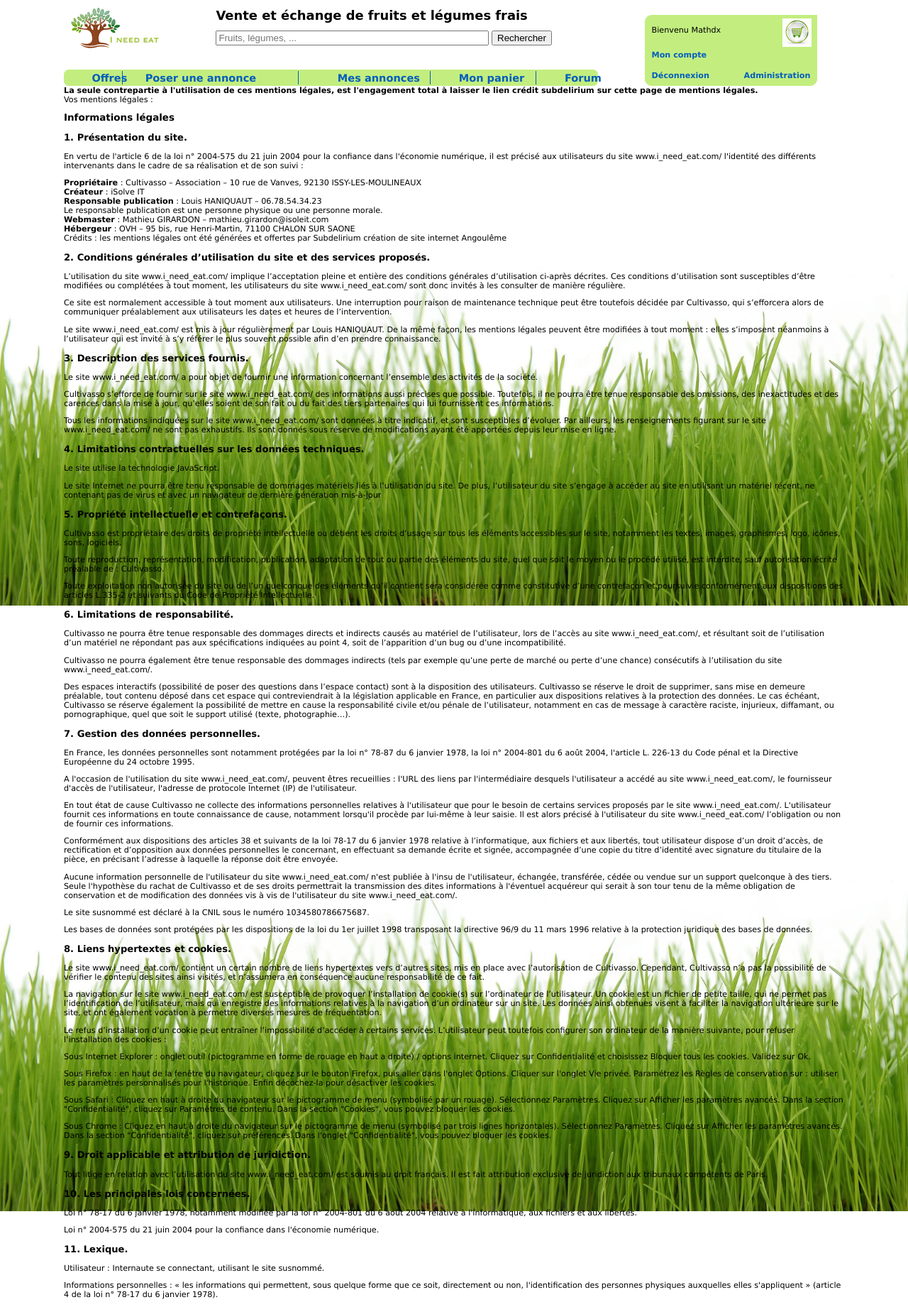
After one commit to grandmechantloup/INEEDEAT, a PHP site: page /INEEDEAT/accueil/mentions_legales.php in a window 1280 px wide. The commit adds this page. Shown: the whole page at 71% size. Run offline with PHP 8.4, Linux system fonts and the light colour scheme; a user stored in the database is signed in; data comes from the database, SQL or seed files in the repository.

Commit message:
fv
regre

```diff
--- /dev/null
+++ b/accueil/mentions_legales.php
@@ -0,0 +1,70 @@
+<?php session_start(); ?>
+<!DOCTYPE html>
+<html>
+	<head>
+		<meta charset="utf-8" />
+		<link rel="stylesheet" type="text/css" href="../css/style.css">
+		<title> mentions_legales </title>
+	</head>
+<body class="page">
+<?php include("../invariants/header.php"); ?>
+<strong>La seule contrepartie à l'utilisation de ces mentions légales, est l'engagement total à laisser le lien crédit subdelirium sur cette page de mentions légales.</strong><br />
+Vos mentions légales :
+<h2>Informations légales</h2>
+<h3>1. Présentation du site.</h3>
+<p>En vertu de l'article 6 de la loi n° 2004-575 du 21 juin 2004 pour la confiance dans l'économie numérique, il est précisé aux utilisateurs du site <a href="http://www.i_need_eat.com//" title="Cultivasso - www.i_need_eat.com/">www.i_need_eat.com/</a> l'identité des différents intervenants dans le cadre de sa réalisation et de son suivi :</p>
+<p><strong>Propriétaire</strong> : Cultivasso – Association – 10 rue de Vanves, 92130 ISSY-LES-MOULINEAUX<br />
+<strong>Créateur</strong>  : <a href="www.isolve-it.com/">iSolve IT</a><br />
+<strong>Responsable publication</strong> : Louis HANIQUAUT – 06.78.54.34.23<br />
+Le responsable publication est une personne physique ou une personne morale.<br />
+<strong>Webmaster</strong> : Mathieu GIRARDON – mathieu.girardon@isoleit.com<br />
+<strong>Hébergeur</strong> : OVH – 95 bis, rue Henri-Martin, 71100 CHALON SUR SAONE<br />
+Crédits : les mentions légales ont été générées et offertes par Subdelirium <a target="_blank" href="http://www.subdelirium.com/competences/creation-de-sites-web/creation-de-site-internet-en-charente/creation-de-site-internet-angouleme/" alt="creation site internet angouleme">création de site internet Angoulême</a></p>
+
+<h3>2. Conditions générales d’utilisation du site et des services proposés.</h3>
+<p>L’utilisation du site <a href="http://www.i_need_eat.com//" title="Cultivasso - www.i_need_eat.com/">www.i_need_eat.com/</a> implique l’acceptation pleine et entière des conditions générales d’utilisation ci-après décrites. Ces conditions d’utilisation sont susceptibles d’être modifiées ou complétées à tout moment, les utilisateurs du site <a href="http://www.i_need_eat.com//" title="Cultivasso - www.i_need_eat.com/">www.i_need_eat.com/</a> sont donc invités à les consulter de manière régulière.</p>
+<p>Ce site est normalement accessible à tout moment aux utilisateurs. Une interruption pour raison de maintenance technique peut être toutefois décidée par Cultivasso, qui s’efforcera alors de communiquer préalablement aux utilisateurs les dates et heures de l’intervention.</p>
+<p>Le site <a href="http://www.i_need_eat.com//" title="Cultivasso - www.i_need_eat.com/">www.i_need_eat.com/</a> est mis à jour régulièrement par Louis HANIQUAUT. De la même façon, les mentions légales peuvent être modifiées à tout moment : elles s’imposent néanmoins à l’utilisateur qui est invité à s’y référer le plus souvent possible afin d’en prendre connaissance.</p>
+<h3>3. Description des services fournis.</h3>
+<p>Le site <a href="http://www.i_need_eat.com//" title="Cultivasso - www.i_need_eat.com/">www.i_need_eat.com/</a> a pour objet de fournir une information concernant l’ensemble des activités de la société.</p>
+<p>Cultivasso s’efforce de fournir sur le site <a href="http://www.i_need_eat.com//" title="Cultivasso - www.i_need_eat.com/">www.i_need_eat.com/</a> des informations aussi précises que possible. Toutefois, il ne pourra être tenue responsable des omissions, des inexactitudes et des carences dans la mise à jour, qu’elles soient de son fait ou du fait des tiers partenaires qui lui fournissent ces informations.</p>
+<p>Tous les informations indiquées sur le site <a href="http://www.i_need_eat.com//" title="Cultivasso - www.i_need_eat.com/">www.i_need_eat.com/</a> sont données à titre indicatif, et sont susceptibles d’évoluer. Par ailleurs, les renseignements figurant sur le site <a href="http://www.i_need_eat.com//" title="Cultivasso - www.i_need_eat.com/">www.i_need_eat.com/</a> ne sont pas exhaustifs. Ils sont donnés sous réserve de modifications ayant été apportées depuis leur mise en ligne.</p>
+<h3>4. Limitations contractuelles sur les données techniques.</h3>
+<p>Le site utilise la technologie JavaScript.</p>
+<p>Le site Internet ne pourra être tenu responsable de dommages matériels liés à l’utilisation du site. De plus, l’utilisateur du site s’engage à accéder au site en utilisant un matériel récent, ne contenant pas de virus et avec un navigateur de dernière génération mis-à-jour</p>
+<h3>5. Propriété intellectuelle et contrefaçons.</h3>
+<p>Cultivasso est propriétaire des droits de propriété intellectuelle ou détient les droits d’usage sur tous les éléments accessibles sur le site, notamment les textes, images, graphismes, logo, icônes, sons, logiciels.</p>
+<p>Toute reproduction, représentation, modification, publication, adaptation de tout ou partie des éléments du site, quel que soit le moyen ou le procédé utilisé, est interdite, sauf autorisation écrite préalable de : Cultivasso.</p>
+<p>Toute exploitation non autorisée du site ou de l’un quelconque des éléments qu’il contient sera considérée comme constitutive d’une contrefaçon et poursuivie conformément aux dispositions des articles L.335-2 et suivants du Code de Propriété Intellectuelle.</p>
+<h3>6. Limitations de responsabilité.</h3>
+<p>Cultivasso ne pourra être tenue responsable des dommages directs et indirects causés au matériel de l’utilisateur, lors de l’accès au site www.i_need_eat.com/, et résultant soit de l’utilisation d’un matériel ne répondant pas aux spécifications indiquées au point 4, soit de l’apparition d’un bug ou d’une incompatibilité.</p>
+<p>Cultivasso ne pourra également être tenue responsable des dommages indirects (tels par exemple qu’une perte de marché ou perte d’une chance) consécutifs à l’utilisation du site <a href="http://www.i_need_eat.com//" title="Cultivasso - www.i_need_eat.com/">www.i_need_eat.com/</a>.</p>
+<p>Des espaces interactifs (possibilité de poser des questions dans l’espace contact) sont à la disposition des utilisateurs. Cultivasso se réserve le droit de supprimer, sans mise en demeure préalable, tout contenu déposé dans cet espace qui contreviendrait à la législation applicable en France, en particulier aux dispositions relatives à la protection des données. Le cas échéant, Cultivasso se réserve également la possibilité de mettre en cause la responsabilité civile et/ou pénale de l’utilisateur, notamment en cas de message à caractère raciste, injurieux, diffamant, ou pornographique, quel que soit le support utilisé (texte, photographie…).</p>
+<h3>7. Gestion des données personnelles.</h3>
+<p>En France, les données personnelles sont notamment protégées par la loi n° 78-87 du 6 janvier 1978, la loi n° 2004-801 du 6 août 2004, l'article L. 226-13 du Code pénal et la Directive Européenne du 24 octobre 1995.</p>
+<p>A l'occasion de l'utilisation du site <a href="http://www.i_need_eat.com//" title="Cultivasso - www.i_need_eat.com/">www.i_need_eat.com/</a>, peuvent êtres recueillies : l'URL des liens par l'intermédiaire desquels l'utilisateur a accédé au site <a href="http://www.i_need_eat.com//" title="Cultivasso - www.i_need_eat.com/">www.i_need_eat.com/</a>, le fournisseur d'accès de l'utilisateur, l'adresse de protocole Internet (IP) de l'utilisateur.</p>
+<p> En tout état de cause Cultivasso ne collecte des informations personnelles relatives à l'utilisateur que pour le besoin de certains services proposés par le site <a href="http://www.i_need_eat.com//" title="Cultivasso - www.i_need_eat.com/">www.i_need_eat.com/</a>. L'utilisateur fournit ces informations en toute connaissance de cause, notamment lorsqu'il procède par lui-même à leur saisie. Il est alors précisé à l'utilisateur du site <a href="http://www.i_need_eat.com//" title="Cultivasso - www.i_need_eat.com/">www.i_need_eat.com/</a> l’obligation ou non de fournir ces informations.</p>
+<p>Conformément aux dispositions des articles 38 et suivants de la loi 78-17 du 6 janvier 1978 relative à l’informatique, aux fichiers et aux libertés, tout utilisateur dispose d’un droit d’accès, de rectification et d’opposition aux données personnelles le concernant, en effectuant sa demande écrite et signée, accompagnée d’une copie du titre d’identité avec signature du titulaire de la pièce, en précisant l’adresse à laquelle la réponse doit être envoyée.</p>
+<p>Aucune information personnelle de l'utilisateur du site <a href="http://www.i_need_eat.com//" title="Cultivasso - www.i_need_eat.com/">www.i_need_eat.com/</a> n'est publiée à l'insu de l'utilisateur, échangée, transférée, cédée ou vendue sur un support quelconque à des tiers. Seule l'hypothèse du rachat de Cultivasso et de ses droits permettrait la transmission des dites informations à l'éventuel acquéreur qui serait à son tour tenu de la même obligation de conservation et de modification des données vis à vis de l'utilisateur du site <a href="http://www.i_need_eat.com//" title="Cultivasso - www.i_need_eat.com/">www.i_need_eat.com/</a>.</p>
+<p>Le site susnommé est déclaré à la CNIL sous le numéro 1034580786675687.</p>
+<p>Les bases de données sont protégées par les dispositions de la loi du 1er juillet 1998 transposant la directive 96/9 du 11 mars 1996 relative à la protection juridique des bases de données.</p>
+<h3>8. Liens hypertextes et cookies.</h3>
+<p>Le site <a href="http://www.i_need_eat.com//" title="Cultivasso - www.i_need_eat.com/">www.i_need_eat.com/</a> contient un certain nombre de liens hypertextes vers d’autres sites, mis en place avec l’autorisation de Cultivasso. Cependant, Cultivasso n’a pas la possibilité de vérifier le contenu des sites ainsi visités, et n’assumera en conséquence aucune responsabilité de ce fait.</p>
+<p>La navigation sur le site <a href="http://www.i_need_eat.com//" title="Cultivasso - www.i_need_eat.com/">www.i_need_eat.com/</a> est susceptible de provoquer l’installation de cookie(s) sur l’ordinateur de l’utilisateur. Un cookie est un fichier de petite taille, qui ne permet pas l’identification de l’utilisateur, mais qui enregistre des informations relatives à la navigation d’un ordinateur sur un site. Les données ainsi obtenues visent à faciliter la navigation ultérieure sur le site, et ont également vocation à permettre diverses mesures de fréquentation.</p>
+<p>Le refus d’installation d’un cookie peut entraîner l’impossibilité d’accéder à certains services. L’utilisateur peut toutefois configurer son ordinateur de la manière suivante, pour refuser l’installation des cookies :</p>
+<p>Sous Internet Explorer : onglet outil (pictogramme en forme de rouage en haut a droite) / options internet. Cliquez sur Confidentialité et choisissez Bloquer tous les cookies. Validez sur Ok.</p>
+<p>Sous Firefox : en haut de la fenêtre du navigateur, cliquez sur le bouton Firefox, puis aller dans l'onglet Options. Cliquer sur l'onglet Vie privée.
+  Paramétrez les Règles de conservation sur :  utiliser les paramètres personnalisés pour l'historique. Enfin décochez-la pour  désactiver les cookies.</p>
+<p>Sous Safari : Cliquez en haut à droite du navigateur sur le pictogramme de menu (symbolisé par un rouage). Sélectionnez Paramètres. Cliquez sur Afficher les paramètres avancés. Dans la section "Confidentialité", cliquez sur Paramètres de contenu. Dans la section "Cookies", vous pouvez bloquer les cookies.</p>
+<p>Sous Chrome : Cliquez en haut à droite du navigateur sur le pictogramme de menu (symbolisé par trois lignes horizontales). Sélectionnez Paramètres. Cliquez sur Afficher les paramètres avancés. Dans la section "Confidentialité", cliquez sur préférences.  Dans l'onglet "Confidentialité", vous pouvez bloquer les cookies.</p>
+
+<h3>9. Droit applicable et attribution de juridiction.</h3>
+<p>Tout litige en relation avec l’utilisation du site <a href="http://www.i_need_eat.com//" title="Cultivasso - www.i_need_eat.com/">www.i_need_eat.com/</a> est soumis au droit français. Il est fait attribution exclusive de juridiction aux tribunaux compétents de Paris.</p>
+<h3>10. Les principales lois concernées.</h3>
+<p>Loi n° 78-17 du 6 janvier 1978, notamment modifiée par la loi n° 2004-801 du 6 août 2004 relative à l'informatique, aux fichiers et aux libertés.</p>
+<p> Loi n° 2004-575 du 21 juin 2004 pour la confiance dans l'économie numérique.</p>
+<h3>11. Lexique.</h3>
+<p>Utilisateur : Internaute se connectant, utilisant le site susnommé.</p>
+<p>Informations personnelles : « les informations qui permettent, sous quelque forme que ce soit, directement ou non, l'identification des personnes physiques auxquelles elles s'appliquent » (article 4 de la loi n° 78-17 du 6 janvier 1978).</p>
+</body>
+</html>
--- a/bdd/connexion.php
+++ b/bdd/connexion.php
@@ -2,7 +2,7 @@
 $bdd=NULL;
 try
 {
-	$bdd = new PDO("mysql:host=localhost;dbname=i_need_eat;charset=utf8",'root','root');
+	$bdd = new PDO("mysql:host=localhost;dbname=i_need_eat;charset=utf8",'root','');
 }
 catch (Exception $e)
 {
--- a/css/style.css
+++ b/css/style.css
@@ -5,7 +5,7 @@
 	font-size:0.7em;
 	background-color: white;
 }
-#td1, #td2, #td3, #td4
+#td1, #td2, #td3, #td4, #td5
 {
 	font-size:1.3em;
 }
@@ -154,6 +154,12 @@ h2
 #td4
 {
 	padding-left: 5%;
+	border-right:1px solid #035dbd;
+}
+#td5
+{
+	padding-left: 5%;
+
 }
 table
 {
--- a/invariants/connexion_connecte.php
+++ b/invariants/connexion_connecte.php
@@ -18,7 +18,7 @@
 		$req=$bdd->prepare('SELECT status_cma FROM utilisateurs WHERE id_utilisateur=?');
 		$req->execute(array($_SESSION['id_utilisateur']));
 		$donnees=$req->fetch();
-		if($donnees['status_cma']==1 OR $donnees['status_cma']==2)
+		if($donnees['status_cma']==2)
 		{
 			?>
 			<div class="administration">
--- a/invariants/header.php
+++ b/invariants/header.php
@@ -33,6 +33,7 @@
 			<td id="td2"><a href="../formulaires/annonce.php" class="liens_invariants">Poser une annonce</a></td>
 			<td id="td3"><a href="../compte/mes_annonces.php" class="liens_invariants">Mes annonces</a></td>
 			<td id="td4"><a href="../compte/panier.php" class="liens_invariants">Mon panier</a></td>
+			<td id="td5"><a href="../forum/forum.php" class="liens_invariants">Forum</a></td>
 		</table>
 	</nav>
 </header>
```
Also changed, not shown: accueil/NosActions.php (added, +27 -0 lines), accueil/Qui.php (added, +27 -0 lines), accueil/Sinvestir.php (added, +27 -0 lines), accueil/confidentialite.php (added, +25 -0 lines), compte/gestion_administrateur.php (+13 -2 lines).
